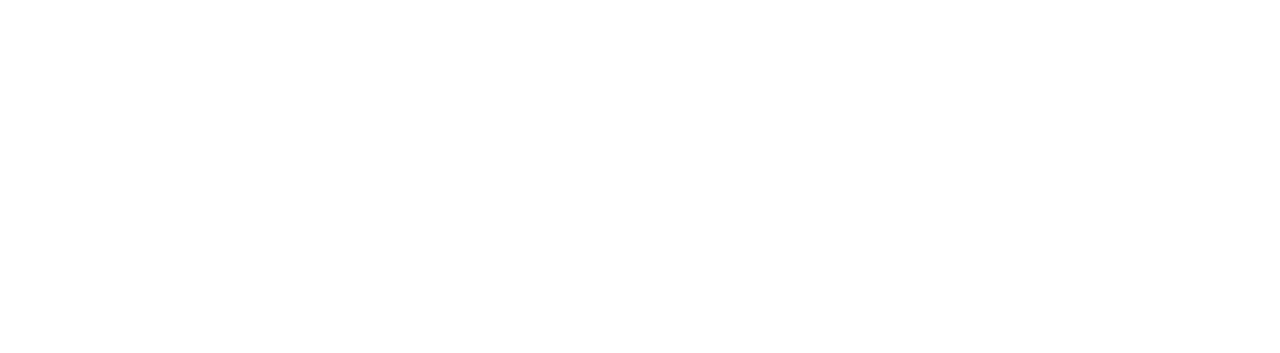
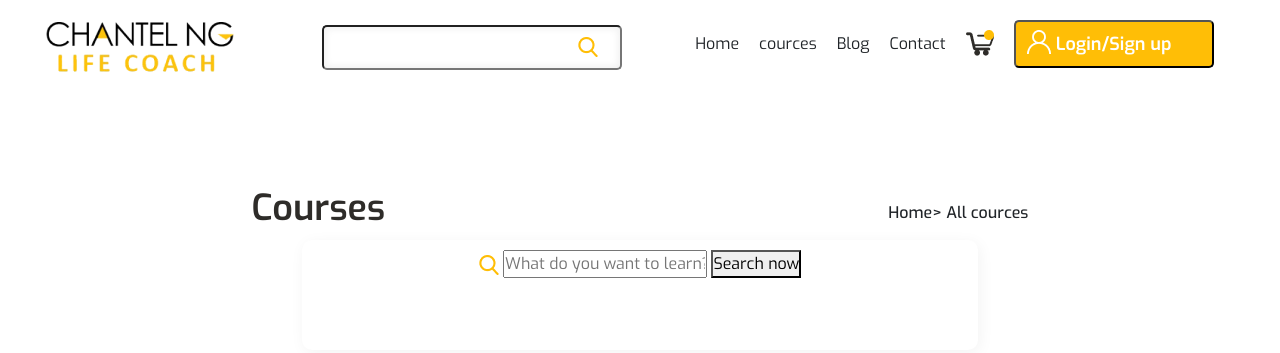
Before and after one commit to sankar3003/chant-ng, a plain HTML site: page cources.html in a window 1280 px wide. Drawn offline with nearby package versions, Linux system fonts and the light colour scheme; files whose address does not match are found by name.

Commit message:
ui changes

```diff
--- a/cources.html
+++ b/cources.html
@@ -0,0 +1,84 @@
+<!DOCTYPE html>
+<html lang="en">
+<head>
+    <meta charset="UTF-8">
+    <meta http-equiv="X-UA-Compatible" content="IE=edge">
+    <meta name="viewport" content="width=device-width, initial-scale=1.0">
+    <title>Courses</title>
+    <link rel="stylesheet" href="https://cdn.jsdelivr.net/npm/bootstrap@4.4.1/dist/css/bootstrap.min.css" integrity="sha384-Vkoo8x4CGsO3+Hhxv8T/Q5PaXtkKtu6ug5TOeNV6gBiFeWPGFN9MuhOf23Q9Ifjh" crossorigin="anonymous">
+    <title>Chantal Ng</title>
+<link rel="stylesheet" href="styles.css">
+<link rel="stylesheet" href="responsive.css">
+</head>
+<body>
+
+<div class="top-one">
+
+
+    <div class="header">
+        <div class="left">
+            <div class="logo-icon">
+                <img src="images/logo-top.png" alt="">
+            </div>
+            <div class="group-search">
+                <input type="text" class="search-inp">
+                <span class="img-search"> <img src="./images/search.png" alt="">
+                </span>
+            </div>
+        </div>
+
+        <div class="right">
+            <ul class="list">
+                <li class="li-items"><a href="index.html">Home</a></li>
+                <li class="li-items" ><a href="cources.html">cources</a></li>
+                <li class="li-items"><a href="blog.html">Blog</a></li>
+                <li class="li-items"><a href="contact.html">Contact</a></li>
+                <li class="li-items">
+                   <a href="cart.html">
+                    <img src="./images/supermarket.png" alt="">
+                   </a>
+                </li>
+                <li>
+                    <div class="log">
+                   <a  href="login.html" >
+                    <img  class="user-img" src="./images/user.png" alt="">
+
+                  <button class="log-btn" >
+                           Login/Sign up
+                           </button></a>
+                    </div>
+
+                </li>
+            </ul>
+        </div>
+        </div>
+
+
+        <div class="heading-section">
+            <h3>Courses</h3>
+            <div>Home> <span>All cources</span></div>
+        </div>
+<!-- global search  goes hre  -->
+<div class="global-search">
+
+    <div class="inp-div">
+        <span> <img src="/images/search.png" alt="">
+        </span>
+        <input type="text" placeholder="What do you want to learn?
+        " name="" id="">
+        <button class="g-search">Search now</button>
+    </div>
+
+</div>
+
+
+</div>
+<footer class="footer"></footer>
+<script src="script.js"></script>
+
+
+<script src="https://code.jquery.com/jquery-3.4.1.slim.min.js" integrity="sha384-J6qa4849blE2+poT4WnyKhv5vZF5SrPo0iEjwBvKU7imGFAV0wwj1yYfoRSJoZ+n" crossorigin="anonymous"></script>
+<script src="https://cdn.jsdelivr.net/npm/popper.js@1.16.0/dist/umd/popper.min.js" integrity="sha384-Q6E9RHvbIyZFJoft+2mJbHaEWldlvI9IOYy5n3zV9zzTtmI3UksdQRVvoxMfooAo" crossorigin="anonymous"></script>
+<script src="https://cdn.jsdelivr.net/npm/bootstrap@4.4.1/dist/js/bootstrap.min.js" integrity="sha384-wfSDF2E50Y2D1uUdj0O3uMBJnjuUD4Ih7YwaYd1iqfktj0Uod8GCExl3Og8ifwB6" crossorigin="anonymous"></script>
+</body>
+</html>
--- a/styles.css
+++ b/styles.css
@@ -166,9 +166,9 @@ li>a {
   display: flex;
   flex-direction: row;
   justify-content: space-around;
+  flex-wrap: wrap;
   align-items: center;
   padding: 10px;
-
 }
 
 
@@ -176,6 +176,7 @@ li>a {
   display: flex;
   flex-direction: row;
   align-items: center;
+  flex-wrap: wrap;
 }
 
 .logo-icon {
@@ -187,6 +188,7 @@ ul.list {
   flex-direction: row;
   align-items: center;
   padding: 10px 0 0 0;
+  flex-wrap: wrap;
 }
 
 li {
@@ -362,3 +364,48 @@ span.b-search {
 
 }
 /* main section ends heerr  */
+
+
+/* courses css starts here  */
+
+.heading-section {
+  display: flex;
+  flex-direction: row;
+  align-items: center;
+  justify-content: space-around;
+  margin-top: 90px;
+  flex-wrap: wrap;
+}
+
+
+.heading-section  h3 {
+  font-family: 'Exo';
+  font-style: normal;
+  font-weight: 700;
+  font-size: 36px;
+  line-height: 48px;
+  color: #2E2C29;
+}
+.heading-section>div {
+  font-family: 'Exo';
+  font-style: normal;
+  font-weight: 500;
+  font-size: 16px;
+  line-height: 21px;
+  text-align: right;
+}
+
+.global-search {
+  margin: 0 auto;
+  margin: auto;
+  width: 50%;
+  padding: 10px;
+  align-items: center;
+  text-align: center;
+  background: #FFFFFF;
+  box-shadow: 2px 3px 15px rgb(0 0 0 / 5%);
+  border-radius: 10px;
+  width: 676px;
+  height: 110px;
+}
+/* courses css starts here  */
```
Also changed, not shown: blog.html (+12 -0 lines), cart.html (+12 -0 lines), contact.html (+12 -0 lines), index.html (+50 -14 lines), login.html (+12 -0 lines), images/search.png (added), images/user.png (added).
